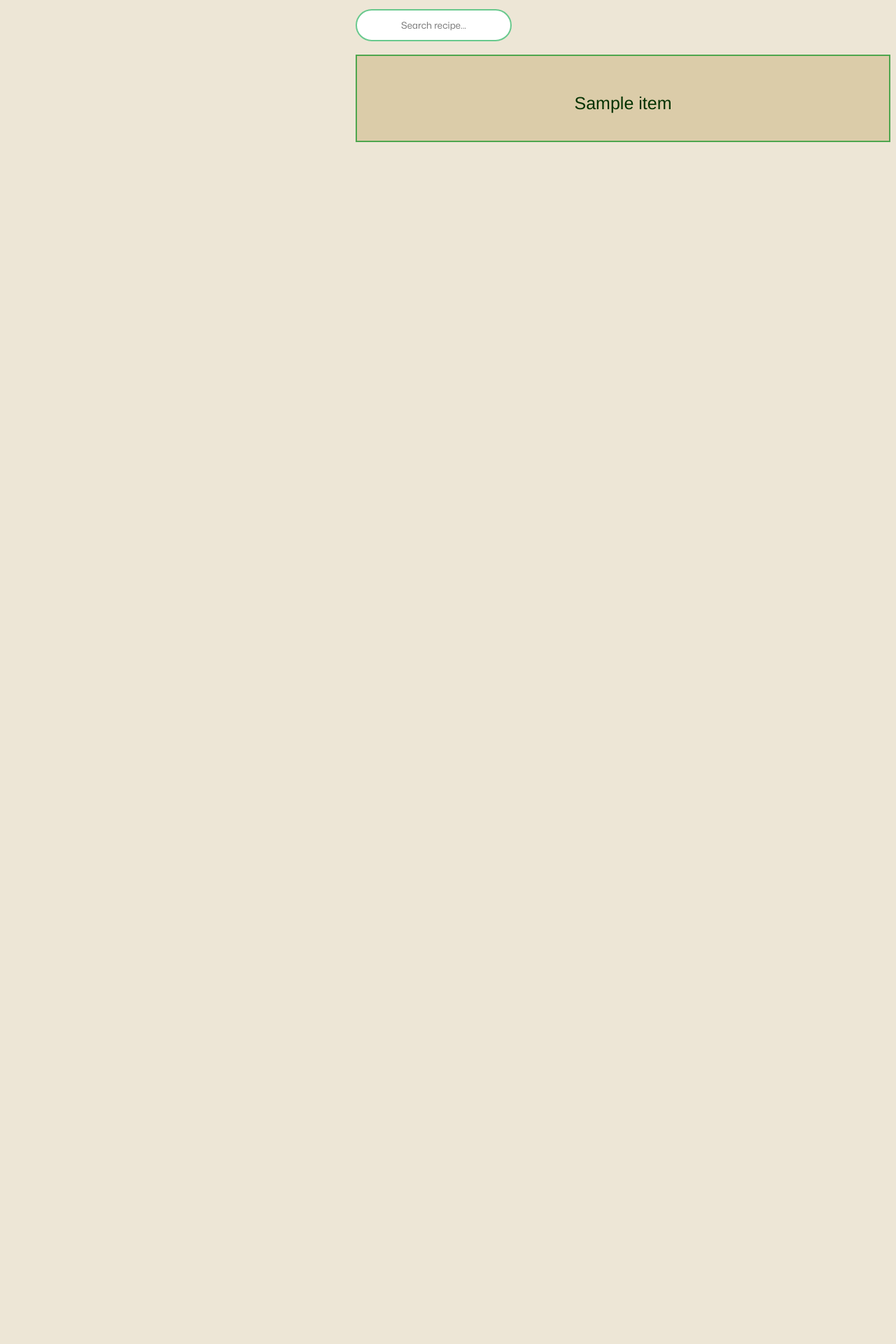
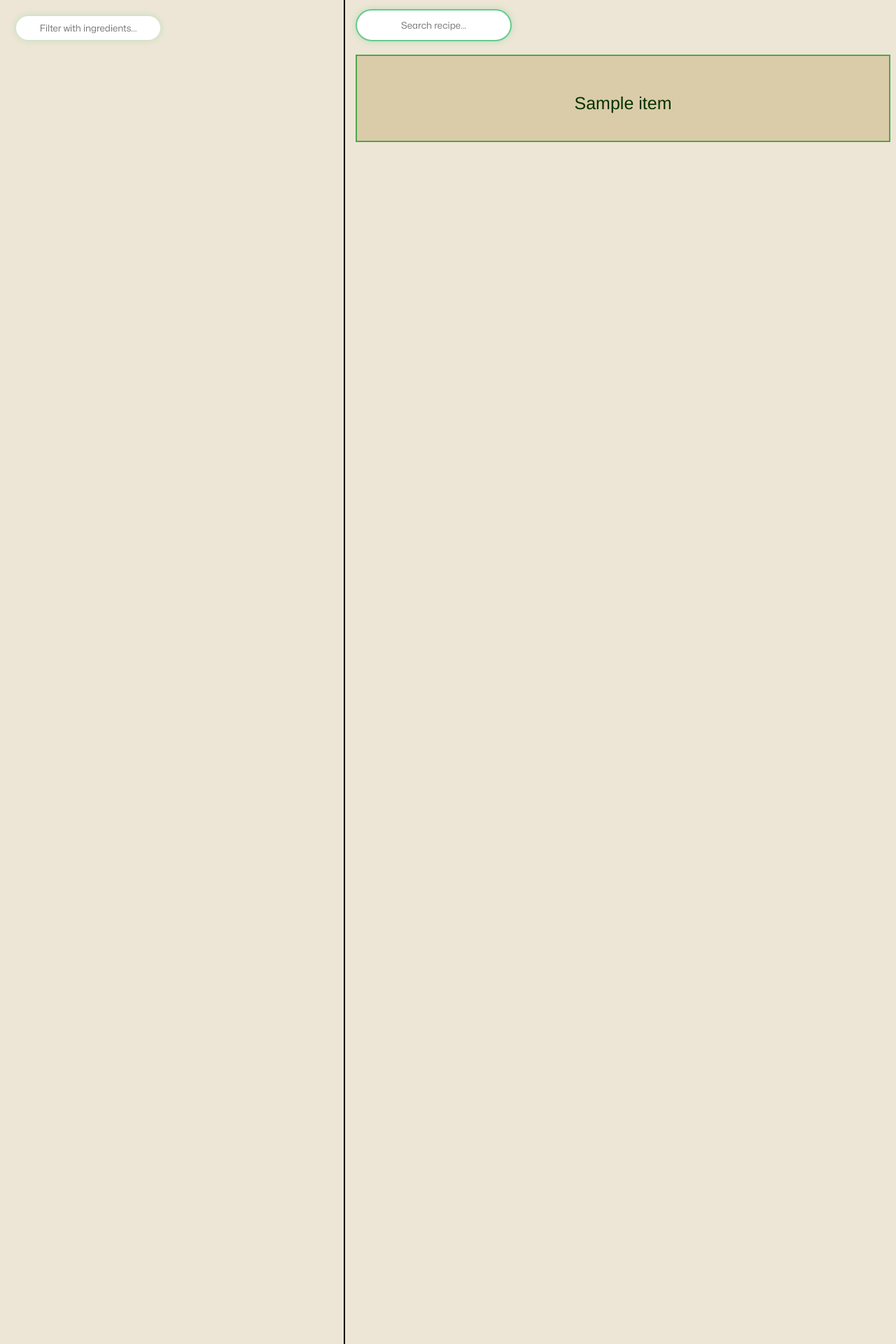
Before and after one commit to Ghufran-Luqman/Uniichef, a Flask app: template actualNEA/templates/index.html in a window 1280 px wide. Shown: the top 1920 px of the page at 70% size. Run offline with Flask 3, Linux system fonts and the light colour scheme; the template is opened without the code that fills it: most values are stand-ins (such as "Sample title", 1, 10 or a date in 2020); some web fonts are replaced.

Commit message:
added ingredient search, need to sort out ingredients

```diff
--- a/actualNEA/main.py
+++ b/actualNEA/main.py
@@ -19,7 +19,16 @@ def loadnames():
         count += 1
     return recipenames
 
-
+def loadingr():
+    conn = sqlite3.connect('recipes.db')
+    c = conn.cursor()
+    c.execute("SELECT ingredients FROM tableofrecipes2")
+    ingredients = c.fetchall()
+    ingredientlist = []
+    for item in ingredients:
+        item = item[0]
+        ingredientlist = [ingredient.strip() for ingredient in item.split(',')]#turns it into a list
+    return ingredientlist
 
 @app.route('/', methods=['GET', 'POST'])
 def index():
@@ -46,6 +55,11 @@ def index():
         if item:#checks if its empty
             if query.upper() in item.upper():#converts the query to uppercase and each name in the list to uppercase and sees if the name contains the query
                 newrecipelist.append(item)#if it does, it adds it to the list
+
+    querying = request.args.get("querying")
+    ingredientlist = loadingr()
+    print(ingredientlist)
+
 
     return render_template("index.html", row=row, newlist=newlist, newrecipelist=newrecipelist)
 
--- a/actualNEA/static/maincss.css
+++ b/actualNEA/static/maincss.css
@@ -133,12 +133,47 @@ li::marker {
     font-family: "Source-Serif-4";
 }
 
+.searchwing {
+    border-style: solid;
+    font-family: Mona-Sans;
+    border-radius: 9999999px;
+    border-color: transparent;
+    border-width: 1px;
+    outline: none;
+    box-shadow: 0 0 10px rgba(64, 201, 117, 0.3);
+    height: 30px;
+    text-align: center;
+    width: 200px;
+    margin-top: 23px;
+    margin-left: 23px;
+    z-index: 99;
+    transition: border-color 0.3s;
+    transition-delay: 35ms;
+    pointer-events: auto;
+}
+
+.searchwing:hover {
+    border-color: #02c94f;
+    border-width: 1px;
+}
+
+.searchwing:focus {
+    border-color: #02c94f;
+    border-width: 1px;
+}
+
+.searchwing:active {
+    border-color: transparent;
+    transition: border-color 0.05s;
+}
+
 .search {
     border-style: solid;
     font-family: Mona-Sans;
-    border-radius:9999999px;
+    border-radius: 9999999px;
     border-color: transparent;
     outline: none;
+    box-shadow: 0 0 10px rgba(64, 201, 117, 0.3);
     height: 40px;
     text-align: center;
     width: 215px;
@@ -177,3 +212,13 @@ li::marker {
     top: 500px;
     right: 20px;
 }
+
+.sidebox {
+    border: 2px solid black;
+    border-width: 0 2px 0 0;
+    position: fixed;
+    width: 491px;
+    top: 0px;
+    height: 9999px;
+    left: 0px;
+}
--- a/actualNEA/templates/index.html
+++ b/actualNEA/templates/index.html
@@ -6,13 +6,16 @@
 
 {% block body %}
 
+<div class="sidebox">
+    <input class="searchwing" placeholder="Filter with ingredients..." name="querying" id="querying" autocomplete="off">
+    <input type="submit" value="Ingredient" hidden>
+</div>
+
 <input type="checkbox" id="toggler" class="invis"/>
 <form method="GET" action="/" spellcheck="false">
     <input type="text" id="search" autocomplete="off" autofocus name="Query" class="search" placeholder="Search recipe...">
-    <input type="submit" value="Search" class="submit" hidden>
+    <input type="submit" value="Search" hidden>
 </form>
-
-
 
 <div class="temp" id="recipes">
 <form method="POST">
```
Also changed, not shown: actualNEA/setupdb.py (+5 -7 lines).
